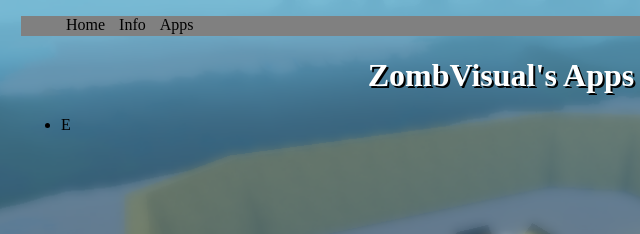
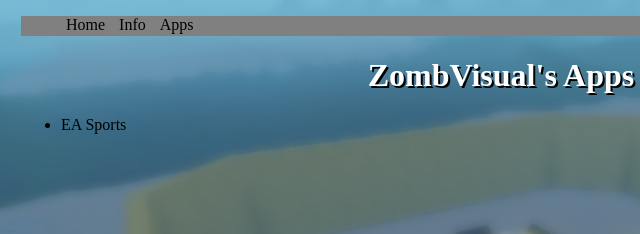
Before and after one commit to ZombieNation07/ZombVisuals, a plain HTML site: page ZombVisuals/apps.html in a window 1280 px wide. Shown: the top 234 px of the page, 139-779 px from the left. Drawn offline with Linux system fonts and the light colour scheme.

Commit message:
Add files via upload

```diff
--- a/ZombVisuals/apps.html
+++ b/ZombVisuals/apps.html
@@ -50,7 +50,7 @@
     <h1 style="text-align:center;color:white;">ZombVisual's Apps</h1>
     <a href="index.html"><img src="LogoT.png" alt="Logo" id="logo"></a>
     <ul>
-	<li>E</li>
+	<li>EA Sports</li>
     </ul>
   </body>
 </html>
```
